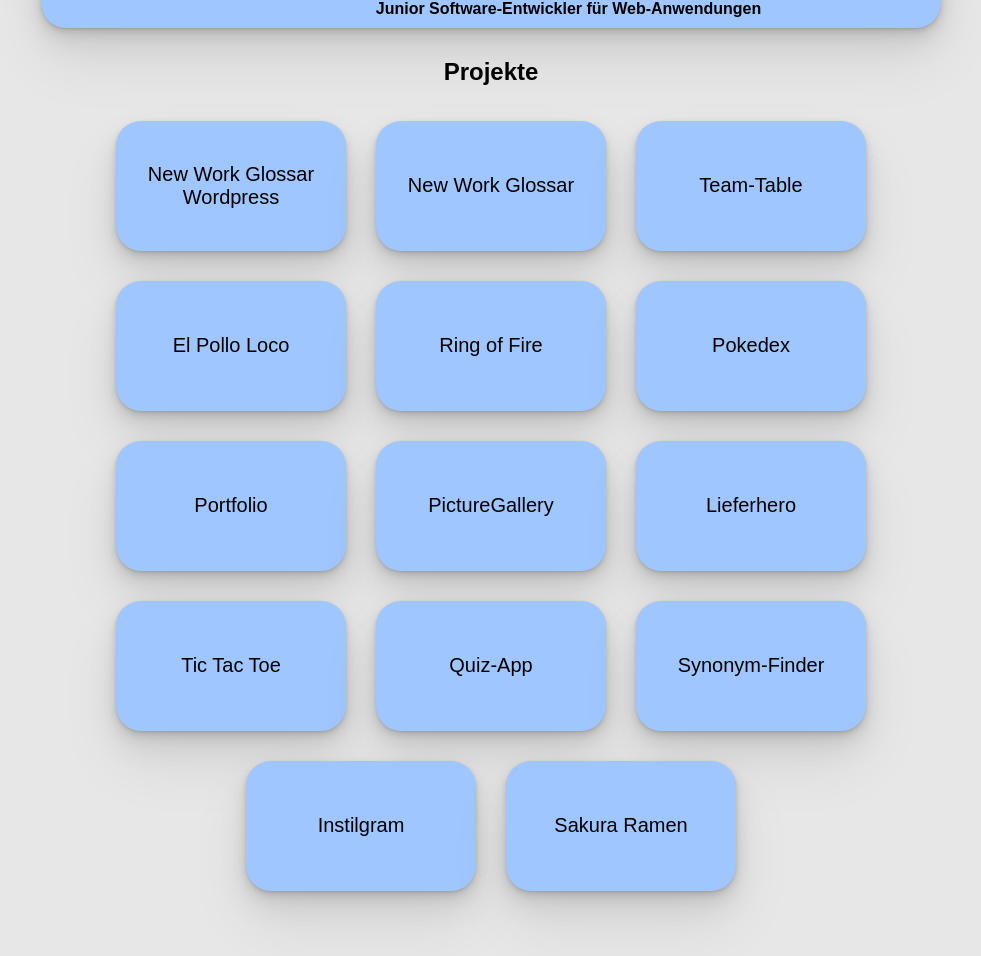
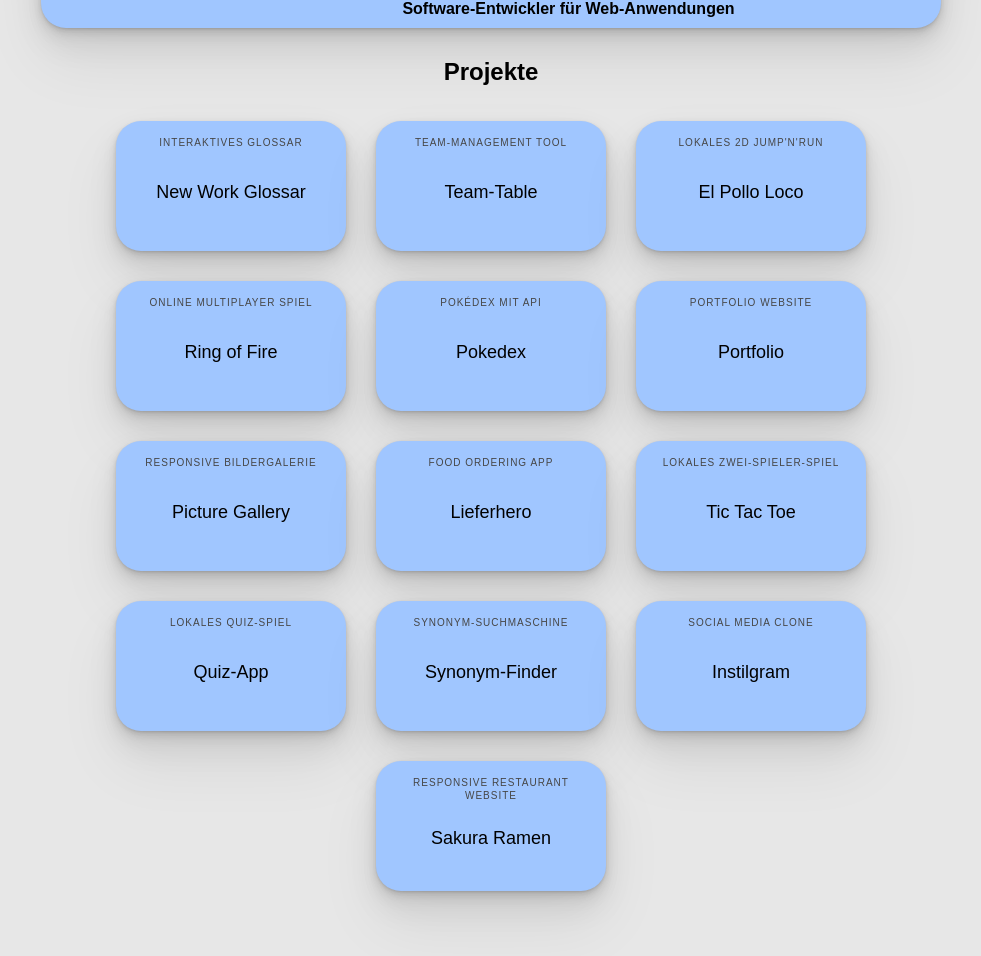
Before and after one commit to Yener88/projectpage, a website: page index.html in a window 1280 px wide. Shown: the part 232-1188 px from the top of the page, without its empty margins (149-1130 px from the left). Drawn offline with Linux system fonts and the light colour scheme; grey boxes are pictures that could not be loaded; a web font is replaced by a local one.

Commit message:
kommentar

```diff
--- a/index.html
+++ b/index.html
@@ -30,54 +30,104 @@
             </div>
             <div class="titleTextBox">
                 <span>Yener Bas aus Köln</span>
-                <span>Junior Software-Entwickler für Web-Anwendungen</span>
+                <span>Software-Entwickler für Web-Anwendungen</span>
             </div>
         </div>
     </div>
     <h2>Projekte</h2>
     <div class="projektBox">
-        <a href="https://maera.de/new-work-glossar/" target="_blank" class="projektCard14">
-            New Work Glossar Wordpress
-        </a>
-        <a href="https://glossar-b9f3e.web.app/" target="_blank" class="projektCard13">
+
+        <div class="project-card">
+            <span class="project-description">Interaktives Glossar</span>
+            <a href="https://glossar-b9f3e.web.app/" target="_blank" class="project-title">
                 New Work Glossar
             </a>
-        <a href="https://yener88.github.io/Team-Table/" target="_blank" class="projektCard1">
+        </div>
+
+        <div class="project-card">
+            <span class="project-description">Team-Management Tool</span>
+            <a href="https://yener88.github.io/Team-Table/" target="_blank" class="project-title">
                 Team-Table
             </a>
-        <a href="https://yener88.github.io/El-Pollo-Loco/" target="_blank" class="projektCard2">
+        </div>
+
+        <div class="project-card">
+            <span class="project-description">Lokales 2D Jump'n'Run</span>
+            <a href="https://yener88.github.io/El-Pollo-Loco/" target="_blank" class="project-title">
                 El Pollo Loco
             </a>
-        <a href="https://ring-of-fire-5819b.web.app/" target="_blank" class="projektCard3">
+        </div>
+
+        <div class="project-card">
+            <span class="project-description">Online Multiplayer Spiel</span>
+            <a href="https://ring-of-fire-5819b.web.app/" target="_blank" class="project-title">
                 Ring of Fire
             </a>
-        <a href="https://yener88.github.io/Pokedex/" target="_blank" class="projektCard4">
+        </div>
+
+        <div class="project-card">
+            <span class="project-description">Pokédex mit API</span>
+            <a href="https://yener88.github.io/Pokedex/" target="_blank" class="project-title">
                 Pokedex
             </a>
-        <a href="https://www.yener-bas.de/" target="_blank" class="projektCard5">
+        </div>
+
+        <div class="project-card">
+            <span class="project-description">Portfolio Website</span>
+            <a href="https://portfolio23-48e14.web.app/" target="_blank" class="project-title">
                 Portfolio
             </a>
-        <a href="https://yener88.github.io/Picture-Gallery/index.html" target="_blank" class="projektCard6">
-            PictureGallery
+        </div>
+
+        <div class="project-card">
+            <span class="project-description">Responsive Bildergalerie</span>
+            <a href="https://yener88.github.io/Picture-Gallery/index.html" target="_blank" class="project-title">
+                Picture Gallery
             </a>
-        <a href="https://yener88.github.io/Lieferando/index.html" target="_blank" class="projektCard7">
+        </div>
+
+        <div class="project-card">
+            <span class="project-description">Food Ordering App</span>
+            <a href="https://yener88.github.io/Lieferando/index.html" target="_blank" class="project-title">
                 Lieferhero
             </a>
-        <a href="https://yener88.github.io/TicTacToe/" target="_blank" class="projektCard8">
+        </div>
+
+        <div class="project-card">
+            <span class="project-description">Lokales Zwei-Spieler-Spiel</span>
+            <a href="https://yener88.github.io/TicTacToe/" target="_blank" class="project-title">
                 Tic Tac Toe
             </a>
-        <a href="https://yener88.github.io/QuizApp/startscreen.html" target="_blank" class="projektCard9">
+        </div>
+
+        <div class="project-card">
+            <span class="project-description">Lokales Quiz-Spiel</span>
+            <a href="https://yener88.github.io/QuizApp/startscreen.html" target="_blank" class="project-title">
                 Quiz-App
             </a>
-        <a href="https://yener88.github.io/Synonym-Finder/" target="_blank" class="projektCard10">
+        </div>
+
+        <div class="project-card">
+            <span class="project-description">Synonym-Suchmaschine</span>
+            <a href="https://yener88.github.io/Synonym-Finder/" target="_blank" class="project-title">
                 Synonym-Finder
             </a>
-        <a href="https://yener88.github.io/instilgram/" target="_blank" class="projektCard11">
+        </div>
+
+        <div class="project-card">
+            <span class="project-description">Social Media Clone</span>
+            <a href="https://yener88.github.io/instilgram/" target="_blank" class="project-title">
                 Instilgram
             </a>
-        <a href="https://yener88.github.io/sakuraramen/" target="_blank" class="projektCard12">
+        </div>
+
+        <div class="project-card">
+            <span class="project-description">Responsive Restaurant Website</span>
+            <a href="https://yener88.github.io/sakuraramen/" target="_blank" class="project-title">
                 Sakura Ramen
             </a>
+        </div>
+
     </div>
 
 
--- a/main.css
+++ b/main.css
@@ -1,4 +1,5 @@
-html, body {
+html,
+body {
     font-family: 'Lexend Peta', sans-serif;
     margin: 0px;
     background-color: rgb(231, 231, 231);
@@ -23,7 +24,13 @@ img {
     flex-direction: row;
     background-color: rgb(160, 198, 255);
     border-radius: 25px;
-    box-shadow: rgba(0, 0, 0, 0.07) 0px 1px 2px, rgba(0, 0, 0, 0.07) 0px 2px 4px, rgba(0, 0, 0, 0.07) 0px 4px 8px, rgba(0, 0, 0, 0.07) 0px 8px 16px, rgba(0, 0, 0, 0.07) 0px 16px 32px, rgba(0, 0, 0, 0.07) 0px 32px 64px;
+    box-shadow:
+        rgba(0, 0, 0, 0.07) 0px 1px 2px,
+        rgba(0, 0, 0, 0.07) 0px 2px 4px,
+        rgba(0, 0, 0, 0.07) 0px 4px 8px,
+        rgba(0, 0, 0, 0.07) 0px 8px 16px,
+        rgba(0, 0, 0, 0.07) 0px 16px 32px,
+        rgba(0, 0, 0, 0.07) 0px 32px 64px;
     max-width: 900px;
     width: 100%;
     height: 250px;
@@ -79,6 +86,10 @@ img {
     font-weight: bold;
 }
 
+/* =======================
+   Projekte
+======================= */
+
 .projektBox {
     display: flex;
     justify-content: center;
@@ -89,55 +100,68 @@ img {
     padding-bottom: 50px;
 }
 
-.projektCard1,
-.projektCard2,
-.projektCard3,
-.projektCard4,
-.projektCard5,
-.projektCard6,
-.projektCard7,
-.projektCard8,
-.projektCard9,
-.projektCard10,
-.projektCard11,
-.projektCard12,
-.projektCard13,
-.projektCard14 {
+.project-card {
     width: 230px;
     height: 130px;
+    margin: 15px;
+    padding: 15px;
+    box-sizing: border-box;
+
+    display: flex;
+    flex-direction: column;
+    justify-content: space-between;
+
+    background-color: rgb(160, 198, 255);
+    border-radius: 25px;
     cursor: pointer;
-    background-color: rgb(160, 198, 255);
-    text-decoration: none;
-    margin: 15px;
-    border-radius: 25px;
-    font-size: 20px;
-    color: black;
-    display: flex;
-    justify-content: center;
-    align-items: center;
-    text-align: center;
-    box-shadow: rgba(0, 0, 0, 0.07) 0px 1px 2px, rgba(0, 0, 0, 0.07) 0px 2px 4px, rgba(0, 0, 0, 0.07) 0px 4px 8px, rgba(0, 0, 0, 0.07) 0px 8px 16px, rgba(0, 0, 0, 0.07) 0px 16px 32px, rgba(0, 0, 0, 0.07) 0px 32px 64px;
+
+    box-shadow:
+        rgba(0, 0, 0, 0.07) 0px 1px 2px,
+        rgba(0, 0, 0, 0.07) 0px 2px 4px,
+        rgba(0, 0, 0, 0.07) 0px 4px 8px,
+        rgba(0, 0, 0, 0.07) 0px 8px 16px,
+        rgba(0, 0, 0, 0.07) 0px 16px 32px,
+        rgba(0, 0, 0, 0.07) 0px 32px 64px;
+
     transition: all 0.7s ease-out;
 }
 
-.projektCard1:hover,
-.projektCard2:hover,
-.projektCard3:hover,
-.projektCard4:hover,
-.projektCard5:hover,
-.projektCard6:hover,
-.projektCard7:hover,
-.projektCard8:hover,
-.projektCard9:hover,
-.projektCard10:hover,
-.projektCard11:hover,
-.projektCard12:hover,
-.projektCard13:hover,
-.projektCard14:hover {
-    box-shadow: rgba(50, 50, 93, 0.25) 0px 30px 60px -12px inset, rgba(0, 0, 0, 0.3) 0px 18px 36px -18px inset;
+.project-card:hover {
+    background-color: rgb(160, 255, 231);
+    box-shadow:
+        rgba(50, 50, 93, 0.25) 0px 30px 60px -12px inset,
+        rgba(0, 0, 0, 0.3) 0px 18px 36px -18px inset;
     transition: all 0.7s ease-out;
-    background-color: rgb(160, 255, 231);
 }
+
+.project-description {
+    font-size: 10px;
+    color: rgb(70, 70, 70);
+    letter-spacing: 1px;
+    text-transform: uppercase;
+    line-height: 1.3;
+    text-align: center;
+}
+
+.project-title {
+    text-decoration: none;
+    color: black;
+    font-size: 18px;
+    display: flex;
+    align-items: center;
+    justify-content: center;
+    text-align: center;
+    flex: 1;
+    transition: all 0.7s ease-out;
+}
+
+.project-card:hover .project-title {
+    transform: scale(1.03);
+}
+
+/* =======================
+   Responsive
+======================= */
 
 @media (max-width: 900px) {
     .titleBoxText {
@@ -158,11 +182,16 @@ img {
         padding: 5px;
     }
 
-    html, body {
+    html,
+    body {
         padding-left: 0px;
         padding-right: 0px;
     }
 }
+
+/* =======================
+   Scrollbar
+======================= */
 
 ::-webkit-scrollbar {
     height: 5px;
```
Lines whose indentation alone changed are shown as unchanged.
